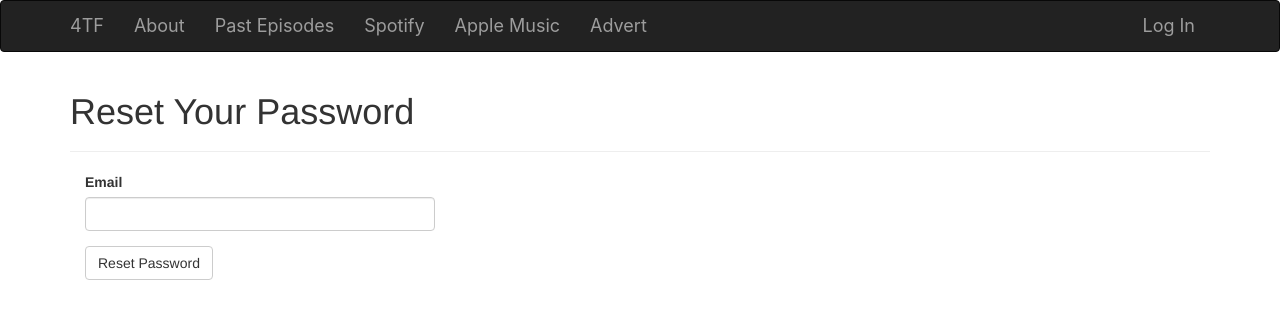
After one commit to m-tanner/4TrackFriday, a Flask app: page /auth/reset in a window 1280 px wide. The commit adds this page. Shown: the top 319 px of the page. Run offline with Flask 2, Linux system fonts and the light colour scheme; parts of the project's set-up code (start-up, migrations or seed data) failed here and were passed over; some libraries are stand-ins or nearby versions.

Commit message:
pw change, email change, pw reset, user roles, tests pass

```diff
--- a/src/app/auth/forms.py
+++ b/src/app/auth/forms.py
@@ -43,3 +43,36 @@ class RegistrationForm(FlaskForm):
     def validate_username(self, field):
         if User.query.filter_by(username=field.data).first():
             raise ValidationError("Username already in use.")
+
+
+class ChangePasswordForm(FlaskForm):
+    old_password = PasswordField('Old password', validators=[DataRequired()])
+    password = PasswordField('New password', validators=[
+        DataRequired(), EqualTo('password2', message='Passwords must match.')])
+    password2 = PasswordField('Confirm new password',
+                              validators=[DataRequired()])
+    submit = SubmitField('Update Password')
+
+
+class PasswordResetRequestForm(FlaskForm):
+    email = StringField('Email', validators=[DataRequired(), Length(1, 64),
+                                             Email()])
+    submit = SubmitField('Reset Password')
+
+
+class PasswordResetForm(FlaskForm):
+    password = PasswordField('New Password', validators=[
+        DataRequired(), EqualTo('password2', message='Passwords must match')])
+    password2 = PasswordField('Confirm password', validators=[DataRequired()])
+    submit = SubmitField('Reset Password')
+
+
+class ChangeEmailForm(FlaskForm):
+    email = StringField('New Email', validators=[DataRequired(), Length(1, 64),
+                                                 Email()])
+    password = PasswordField('Password', validators=[DataRequired()])
+    submit = SubmitField('Update Email Address')
+
+    def validate_email(self, field):
+        if User.query.filter_by(email=field.data.lower()).first():
+            raise ValidationError('Email already registered.')
--- a/src/app/auth/views.py
+++ b/src/app/auth/views.py
@@ -3,7 +3,8 @@ from flask_login import login_user, login_required, logout_user, current_user
 
 from src.app import db
 from src.app.auth import auth
-from src.app.auth.forms import LoginForm, RegistrationForm
+from src.app.auth.forms import LoginForm, RegistrationForm, ChangePasswordForm, PasswordResetForm, \
+    PasswordResetRequestForm, ChangeEmailForm
 from src.app.email import send_email
 from src.app.models import User
 
@@ -86,3 +87,82 @@ def resend_confirmation():
                'auth/email/confirm', user=current_user, token=token)
     flash('A new confirmation email has been sent to you by email.')
     return redirect(url_for('main.index'))
+
+
+@auth.route('/change-password', methods=['GET', 'POST'])
+@login_required
+def change_password():
+    form = ChangePasswordForm()
+    if form.validate_on_submit():
+        if current_user.verify_password(form.old_password.data):
+            current_user.password = form.password.data
+            db.session.add(current_user)
+            db.session.commit()
+            flash('Your password has been updated.')
+            return redirect(url_for('main.index'))
+        else:
+            flash('Invalid password.')
+    return render_template("auth/change_password.html", form=form)
+
+
+@auth.route('/reset', methods=['GET', 'POST'])
+def password_reset_request():
+    if not current_user.is_anonymous:
+        return redirect(url_for('main.index'))
+    form = PasswordResetRequestForm()
+    if form.validate_on_submit():
+        user = User.query.filter_by(email=form.email.data.lower()).first()
+        if user:
+            token = user.generate_reset_token()
+            send_email(user.email, 'Reset Your Password',
+                       'auth/email/reset_password',
+                       user=user, token=token)
+        flash('An email with instructions to reset your password has been '
+              'sent to you.')
+        return redirect(url_for('auth.login'))
+    return render_template('auth/reset_password.html', form=form)
+
+
+@auth.route('/reset/<token>', methods=['GET', 'POST'])
+def password_reset(token):
+    if not current_user.is_anonymous:
+        return redirect(url_for('main.index'))
+    form = PasswordResetForm()
+    if form.validate_on_submit():
+        if User.reset_password(token, form.password.data):
+            db.session.commit()
+            flash('Your password has been updated.')
+            return redirect(url_for('auth.login'))
+        else:
+            return redirect(url_for('main.index'))
+    return render_template('auth/reset_password.html', form=form)
+
+
+@auth.route('/change_email', methods=['GET', 'POST'])
+@login_required
+def change_email_request():
+    form = ChangeEmailForm()
+    if form.validate_on_submit():
+        if current_user.verify_password(form.password.data):
+            new_email = form.email.data.lower()
+            token = current_user.generate_email_change_token(new_email)
+            send_email(new_email, 'Confirm your email address',
+                       'auth/email/change_email',
+                       user=current_user, token=token)
+            flash('An email with instructions to confirm your new email '
+                  'address has been sent to you.')
+            return redirect(url_for('main.index'))
+        else:
+            flash('Invalid email or password.')
+    return render_template("auth/change_email.html", form=form)
+
+
+@auth.route('/change_email/<token>')
+@login_required
+def change_email(token):
+    if current_user.change_email(token):
+        db.session.commit()
+        flash('Your email address has been updated.')
+    else:
+        flash('Invalid request.')
+    return redirect(url_for('main.index'))
--- a/src/app/four_track_friday.py
+++ b/src/app/four_track_friday.py
@@ -3,7 +3,7 @@ import os
 from flask_migrate import Migrate
 
 from src.app import create_app, db
-from src.app.models import User, Role
+from src.app.models import User, Role, Permission
 
 app = create_app(os.getenv("FLASK_CONFIG", "default"))
 migrate = Migrate(app, db)
@@ -11,7 +11,7 @@ migrate = Migrate(app, db)
 
 @app.shell_context_processor
 def make_shell_context():
-    return dict(db=db, User=User, Role=Role)
+    return dict(db=db, User=User, Role=Role, Permission=Permission)
 
 
 @app.cli.command()
--- a/src/app/main/__init__.py
+++ b/src/app/main/__init__.py
@@ -3,3 +3,9 @@ from flask import Blueprint
 main = Blueprint("main", __name__)
 
 from src.app.main import views, errors
+from src.app.models import Permission
+
+
+@main.app_context_processor
+def inject_permissions():
+    return dict(Permission=Permission)
--- a/src/app/main/errors.py
+++ b/src/app/main/errors.py
@@ -1,6 +1,11 @@
 from flask import render_template
 
 from src.app.main import main
+
+
+@main.app_errorhandler(403)
+def forbidden(e):
+    return render_template('403.html'), 403
 
 
 @main.app_errorhandler(404)
--- a/src/app/templates/auth/login.html
+++ b/src/app/templates/auth/login.html
@@ -8,7 +8,8 @@
         <h1>Login</h1>
     </div>
     <div class="col-md-4">
-        {{ wtf.quick_form(form) }}
+        {{ wtf.quick_form(form) }}<br/>
+        <p>Forgot your password? <a href="{{ url_for('auth.password_reset_request') }}">Click here to reset it</a>.</p>
         <p>New user? <a href="{{ url_for('auth.register') }}">Click here to register</a>.</p>
     </div>
 {% endblock %}
--- /dev/null
+++ b/src/app/templates/auth/reset_password.html
@@ -0,0 +1,13 @@
+{% extends "base.html" %}
+{% import "bootstrap/wtf.html" as wtf %}
+
+{% block title %}4TF - Password Reset{% endblock %}
+
+{% block page_content %}
+    <div class="page-header">
+        <h1>Reset Your Password</h1>
+    </div>
+    <div class="col-md-4">
+        {{ wtf.quick_form(form) }}
+    </div>
+{% endblock %}
--- a/src/app/templates/base.html
+++ b/src/app/templates/base.html
@@ -42,7 +42,14 @@
                 </ul>
                 <ul class="nav navbar-nav navbar-right">
                     {% if current_user.is_authenticated %}
-                        <li><a href="{{ url_for('auth.logout') }}">Log Out</a></li>
+                        <li class="dropdown">
+                            <a href="#" class="dropdown-toggle" data-toggle="dropdown">Account <b class="caret"></b></a>
+                            <ul class="dropdown-menu">
+                                <li><a href="{{ url_for('auth.change_password') }}">Change Password</a></li>
+                                <li><a href="{{ url_for('auth.change_email_request') }}">Change Email</a></li>
+                                <li><a href="{{ url_for('auth.logout') }}">Log Out</a></li>
+                            </ul>
+                        </li>
                     {% else %}
                         <li><a href="{{ url_for('auth.login') }}">Log In</a></li>
                     {% endif %}
--- a/src/app/templates/user.html
+++ b/src/app/templates/user.html
@@ -1,7 +1,7 @@
 {% extends "base.html" %}
 {% import "bootstrap/wtf.html" as wtf %}
 
-{% block title %}Flasky{% endblock %}
+{% block title %}4TF{% endblock %}
 
 {% block page_content %}
     <div class="page-header">
```
Also changed, not shown: src/app/decorators.py (added, +19 -0 lines), src/app/models.py (+117 -1 lines), src/app/templates/403.html (added, +9 -0 lines), src/app/templates/auth/change_email.html (added, +13 -0 lines), src/app/templates/auth/change_password.html (added, +13 -0 lines), src/app/templates/auth/email/change_email.html (added, +7 -0 lines), src/app/templates/auth/email/change_email.txt (added, +11 -0 lines), src/app/templates/auth/email/reset_password.html (added, +8 -0 lines), src/app/templates/auth/email/reset_password.txt (added, +13 -0 lines), tests/test_user_model.py (+89 -1 lines).
